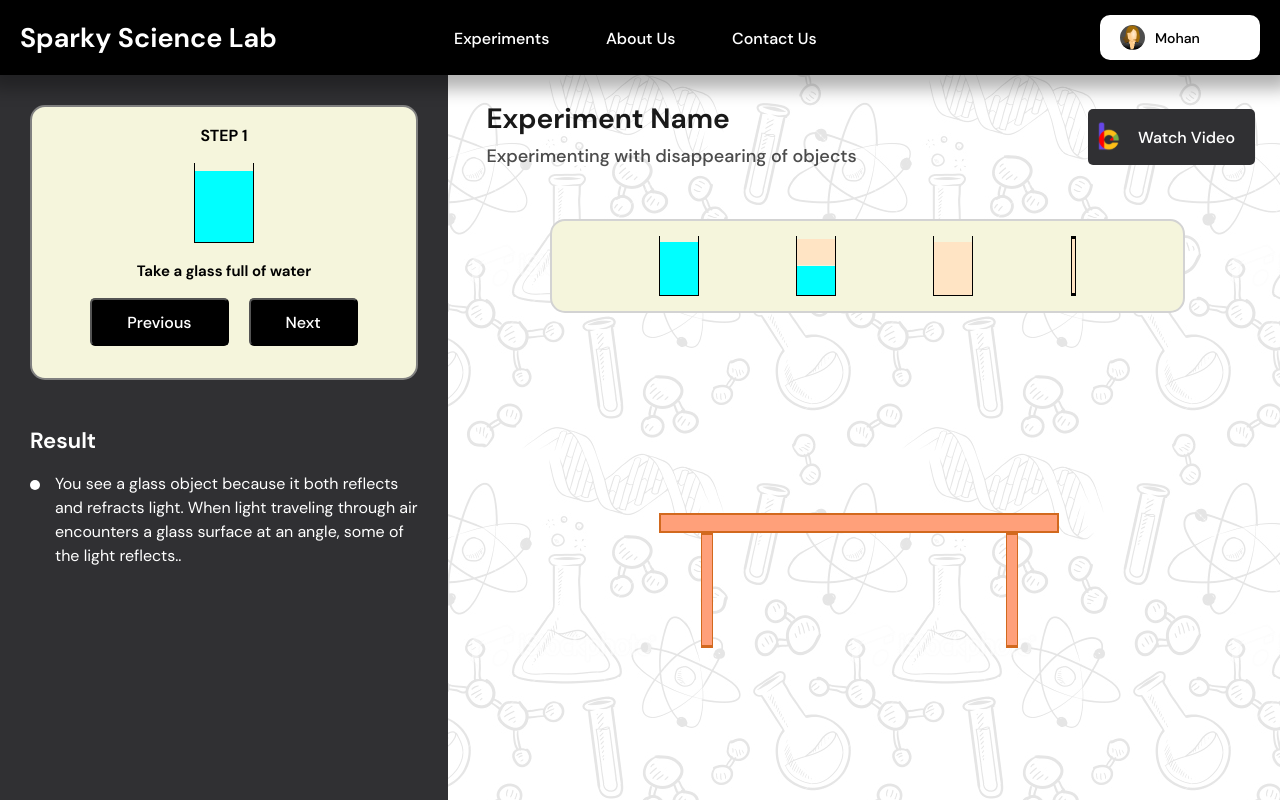
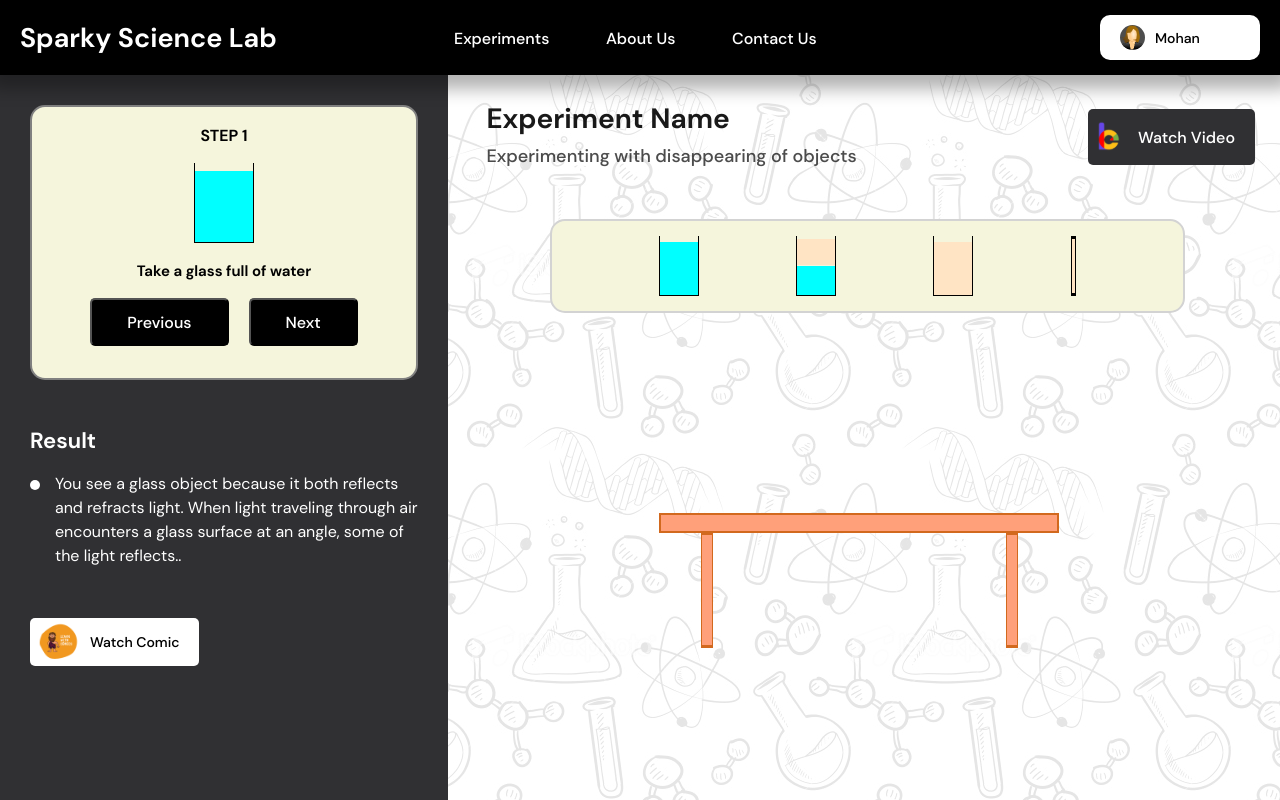
Before and after one commit to kreativhut/SparkyScienceLab, a React (Create React App) app: page / in a window 1280 px wide. Shown: the top 800 px of the page. Built offline with nearby package versions, Linux system fonts and the light colour scheme.

Commit message:
watch comic button replace

```diff
--- a/src/Components/Experiment/LeftBlock/Result/Result.js
+++ b/src/Components/Experiment/LeftBlock/Result/Result.js
@@ -12,6 +12,9 @@ function Result(props) {
                 </>
             )
         }
+        <aside className='btn-group'>
+            <a href="https://learnwithcomics.org/" title="Watch Comic">Watch Comic</a>
+        </aside>
     </section>
   )
 }
--- a/src/assets/css/style.css
+++ b/src/assets/css/style.css
@@ -196,8 +196,8 @@
 .ssl-wrapper .ssl-content-blk.in .ssl-cont-leftblk .ssl-exp-result.in  ul li:before{content:'';position: absolute;left:0;top:8px;width:10px;height: 10px;border-radius: 5px;background: #fff;}
 .ssl-wrapper .ssl-content-blk.in .ssl-cont-leftblk .ssl-exp-result.in  .btn-group{display: block;width: 80%;margin:50px auto 20px}
 .ssl-wrapper .ssl-content-blk.in .ssl-cont-leftblk .ssl-exp-result.in  .btn-group a{display: inline-block;font: 18px/18px 'dmsans-medium';color:#000;background: #fff;border-radius: 5px;padding:20px 20px 20px 60px;}
-.ssl-wrapper .ssl-content-blk.in .ssl-cont-leftblk .ssl-exp-result.in  .btn-group a:first-child{margin-right: 40px;background:#fff url('../images/beLogo.38170208.svg') 8px center no-repeat;background-size: 20%;}
-.ssl-wrapper .ssl-content-blk.in .ssl-cont-leftblk .ssl-exp-result.in  .btn-group a:last-child{background:#fff url('../images/main-logo.png') 8px center no-repeat;background-size: 25%;}
+/* .ssl-wrapper .ssl-content-blk.in .ssl-cont-leftblk .ssl-exp-result.in  .btn-group a:first-child{margin-right: 40px;background:#fff url('../images/beLogo.38170208.svg') 8px center no-repeat;background-size: 20%;} */
+.ssl-wrapper .ssl-content-blk.in .ssl-cont-leftblk .ssl-exp-result.in  .btn-group a:first-child{background:#fff url('../images/main-logo.png') 8px center no-repeat;background-size: 25%;}
 
 
 @media (max-width:1919px){
```
